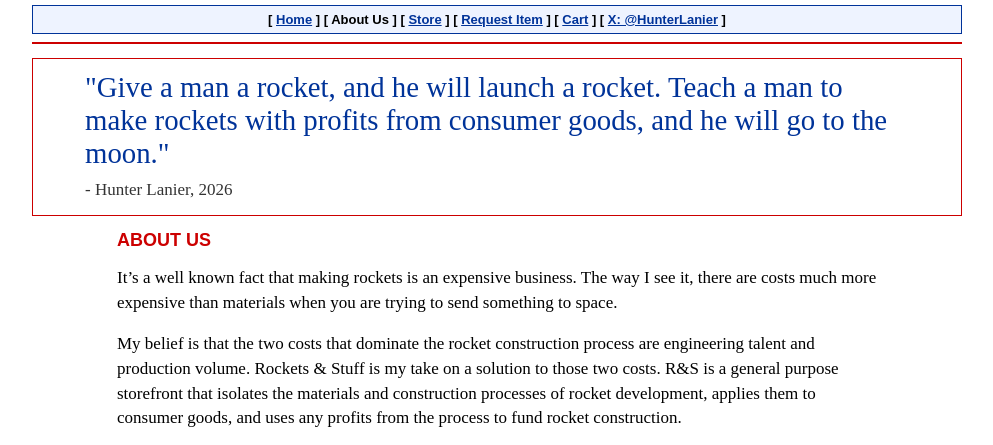
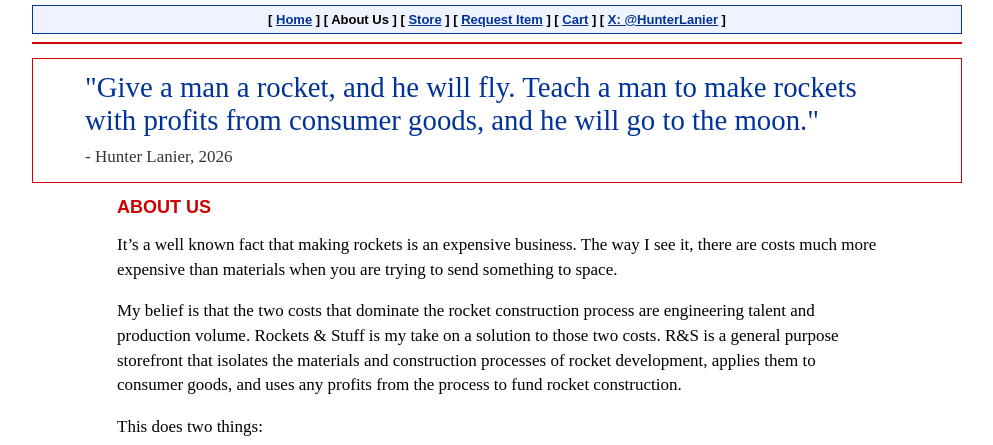
Before and after one commit to Hunter-Lanier/rocketsandstuff, a website: page about.html in a window 1280 px wide. Shown: the part 322-767 px from the top of the page, without its empty margins (143-1136 px from the left). Drawn offline with Linux system fonts and the light colour scheme.

Commit message:
Refine site quote

```diff
--- a/about.html
+++ b/about.html
@@ -36,7 +36,7 @@
 
       <section class="quote-panel" aria-label="Site quote">
         <blockquote>
-          <p>"Give a man a rocket, and he will launch a rocket. Teach a man to make rockets with profits from consumer goods, and he will go to the moon."</p>
+          <p>"Give a man a rocket, and he will fly. Teach a man to make rockets with profits from consumer goods, and he will go to the moon."</p>
           <cite>- Hunter Lanier, 2026</cite>
         </blockquote>
       </section>
```
Also changed, not shown: index.html (+1 -1 lines).
